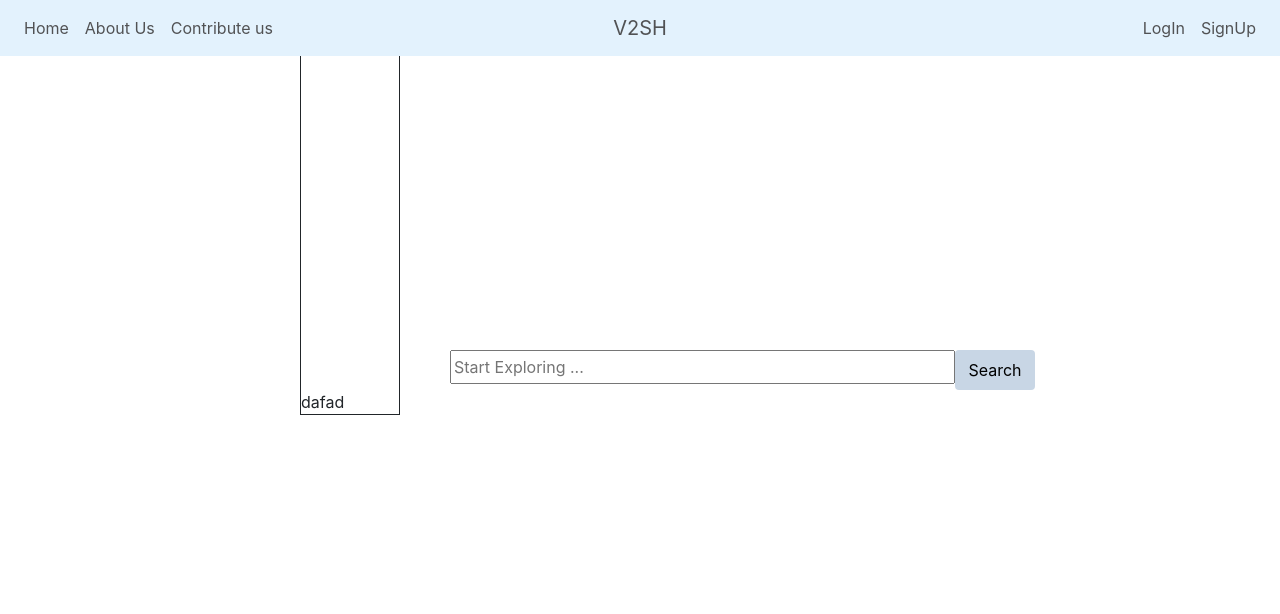
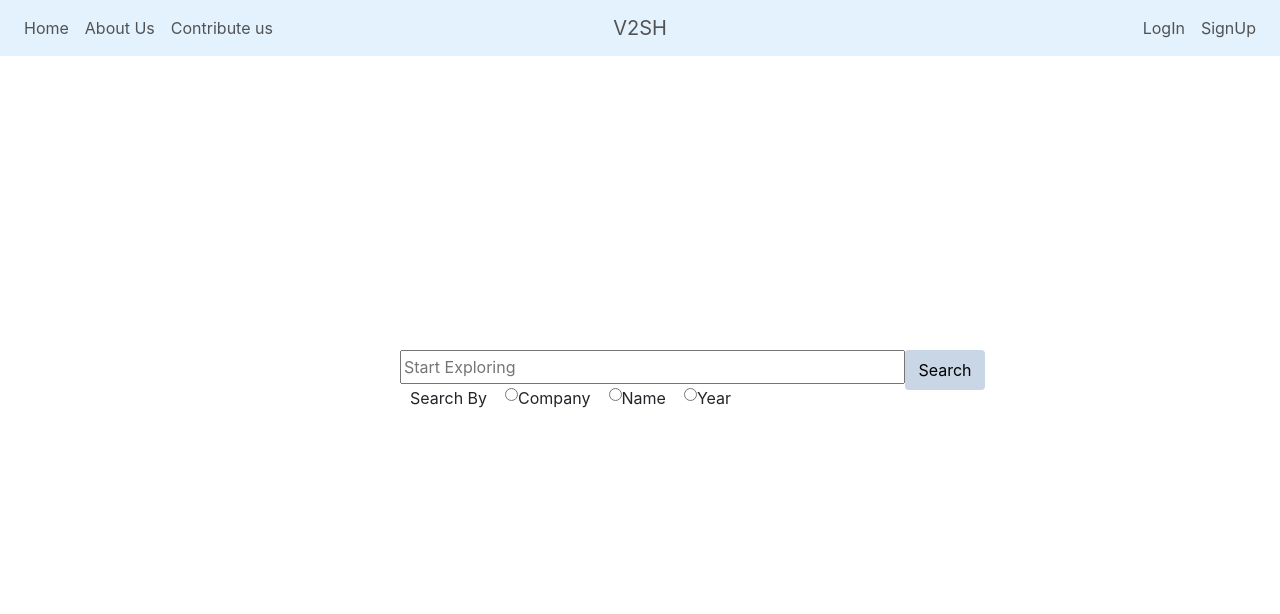
Before and after one commit to vishvanath45/v2sh, a Django app: page / in a window 1280 px wide. Shown: the top 614 px of the page. Run offline with Django 3.2, Linux system fonts and the light colour scheme; some libraries are stand-ins or nearby versions.

Commit message:
Modified Home page

```diff
--- a/v2sh/static/css/style.css
+++ b/v2sh/static/css/style.css
@@ -2,9 +2,9 @@
 
 .search{
     width : 585px;
-    margin-left : 450px;
+    margin-left : 400px;
     margin-top : 350px;
-    float : left;
+    float : fixed;
  }
 
 #sub_btn{
@@ -26,9 +26,8 @@
 }
 
 .filter{
-    width : 100px;
-    border : 1px solid;
-    margin-left : 300px;
+    width : 600px;
+    margin-left : 10px;
     /*border: 1px solid;*/
 }
 
--- a/v2sh/templates/home.html
+++ b/v2sh/templates/home.html
@@ -11,12 +11,25 @@
 {% block content %}
     <div class = "search">
         <form action="/action_page.php">
-          <input type="text" class = "type" placeholder="Start Exploring ..." name="search">
+          <input type="text" class = "type" placeholder="Start Exploring" name="search">
           <button id = "sub_btn" type="submit">Search<i class="fa fa-search"></i></button>
         </form>
+        <div class = "filter">
+                <label>
+                    Search By
+                </label>
+                <label for="one">
+                <input type="radio" id="one" name="company"  />
+                    Company
+                </label>
+                <label for = "two">
+                <input type="radio" id="two" name="name" />
+                   Name
+                </label>
+                <label for = "three">
+                <input type="radio" id="three" name="year"/>
+                    Year
+                </label>
+        </div>
     </div>
-    <div class = "filter">
-        dafad
-    </div>
-
 {% endblock %}
```
